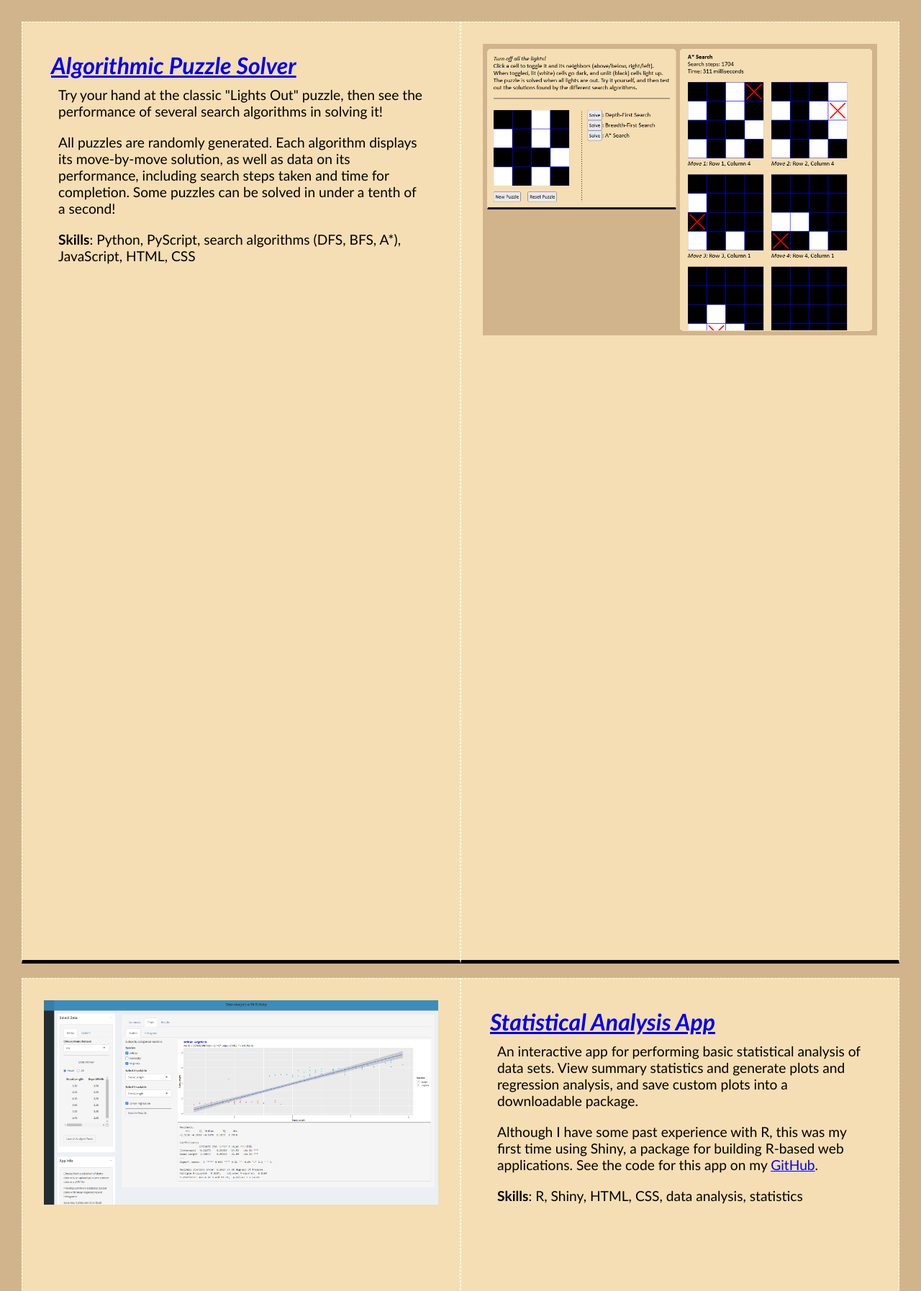
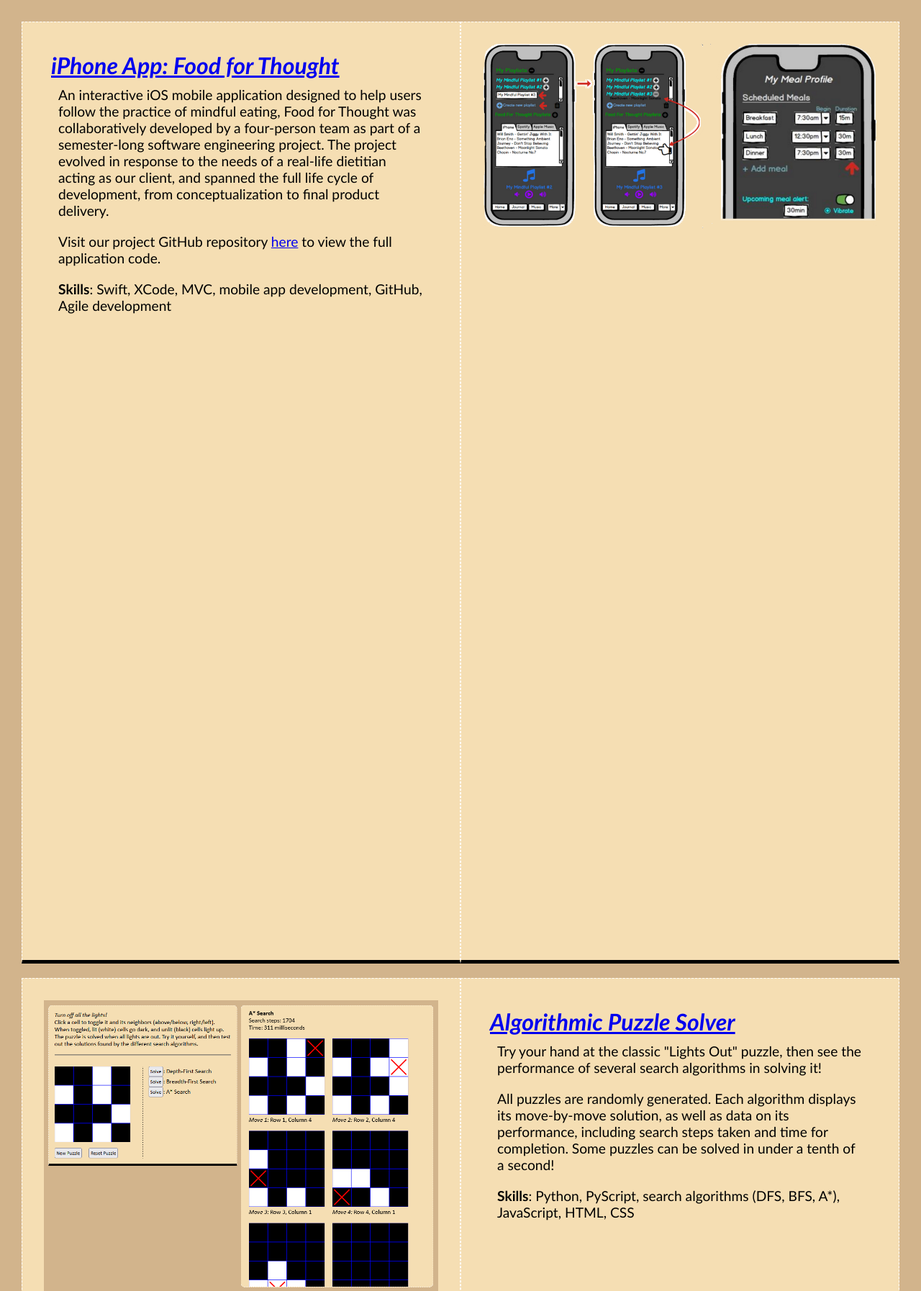
Before and after one commit to AndrewAdamsBioCS/Portfolio, a PHP site: page /projects in a window 1280 px wide. Shown: the part 144-1938 px from the top of the page at 72% size. Run offline with PHP 8.4, Linux system fonts and the light colour scheme.

Commit message:
Updated project page

```diff
--- a/templates/projects.html.php
+++ b/templates/projects.html.php
@@ -1,5 +1,23 @@
+<div class="project-div">
+	<div class="project-description">
+	<h1><a href="https://www.russwwong.com/food-for-thought/" target="_blank">iPhone App: Food for Thought</a></h1>
+	<p>An interactive iOS mobile application designed to help users follow the practice of mindful eating, Food for Thought was collaboratively developed by a four-person team as part of a semester-long software engineering project. The project evolved in response to the needs of a real-life dietitian acting as our client, and spanned the full life cycle of development, from conceptualization to final product delivery.
+	</p>
+	<p>Visit our project GitHub repository <a href="https://github.com/royliver44/FoodForThought" target="_blank">here</a> to view the full application code.</p>
+	<p>
+	<strong>Skills</strong>: Swift, XCode, MVC, mobile app development, GitHub, Agile development
+	</p>
+	</div>
+
+	<div class="project-screenshot">
+		<a href="https://www.russwwong.com/food-for-thought/" target="_blank"><img src="images/food-for-thought.png" style="float:right;"></a>
+	</div>
+</div>
 
 <div class="project-div">
+	<div class="project-screenshot">
+		<a href="algPuzzleSolver.php"><img src="images/algPuzzleSolver-screenshot.png"></a>
+	</div>
 	<div class="project-description">
 	<h1><a href="algPuzzleSolver.php">Algorithmic Puzzle Solver</a></h1>
 	<p>Try your hand at the classic "Lights Out" puzzle, then see the performance of several search algorithms in solving it!</p>
@@ -8,17 +26,9 @@
 	<strong>Skills</strong>: Python, PyScript, search algorithms (DFS, BFS, A*), JavaScript, HTML, CSS
 	</p>
 	</div>
-
-	<div class="project-screenshot">
-		<a href="algPuzzleSolver.php"><img src="images/algPuzzleSolver-screenshot.png" style="float:right;"></a>
-	</div>
 </div>
 
 <div class="project-div">
-	<div class="project-screenshot">
-		<a href="https://awadams-bio-cs.shinyapps.io/DataAnalysisApp/" target="_blank"><img src="images/data-analysis-screenshot.png"></a>
-	</div>
-
 	<div class="project-description">
 	<h1><a href="https://awadams-bio-cs.shinyapps.io/DataAnalysisApp/" target="_blank">Statistical Analysis App</a></h1>
 	<p>An interactive app for performing basic statistical analysis of data sets. View summary statistics and generate plots and regression analysis, and save custom plots into a downloadable package.</p>
@@ -27,17 +37,31 @@
 	<strong>Skills</strong>: R, Shiny, HTML, CSS, data analysis, statistics
 	</p>
 	</div>
+	<div class="project-screenshot">
+		<a href="https://awadams-bio-cs.shinyapps.io/DataAnalysisApp/" target="_blank"><img src="images/data-analysis-screenshot.png" style="float:right;"></a>
+	</div>
 </div>
 
 <div class="project-div">
+<div class="project-screenshot">
+		<a href="invaders.php"><img src="images/game-screenshot.png"></a>
+	</div>
 	<div class="project-description">
 		<h1><a href="invaders.php">Retro Game</a></h1>
 		<p>	Aghhh! You're being attacked by monsters! Satiate them with cookies before they can get to you! But be careful: you only have so many cookies, and if you run out, you'll have to wait for your oven to bake more.</p>
 		<p>See how long you can last against the monsters (and try to get a High Score!) in this JavaScript-based game styled after classic arcade favorites.</p>
 		<p><strong>Skills</strong>: JavaScript, HTML, PHP, CSS, SQL/MariaDB</p>
 	</div>
+</div>
 
+<div class="project-div">
+	<div class="project-description">
+		<h1><a href="">Online Retailer: A CRUD App</a></h1>
+		<p>A basic CRUD web app simulating an online shopping experience. Written in C#/.NET and using an MVC design pattern.</p>
+		<p>PROJECT UNDER CONSTRUCTION (as of 11/29/2023)</p>
+		<p><strong>Skills</strong>: C#/.NET, MVC, Entity Framework, ORM, HTML/Razor, HTTP methods</p>
+	</div>
 	<div class="project-screenshot">
-		<a href="invaders.php"><img src="images/game-screenshot.png" style="float:right;"></a>
+		<a href=""><img src="images/construction.png" style="float:right;"></a>
 	</div>
 </div>
```
Also changed, not shown: images/construction.png (added), images/food-for-thought.png (added).
